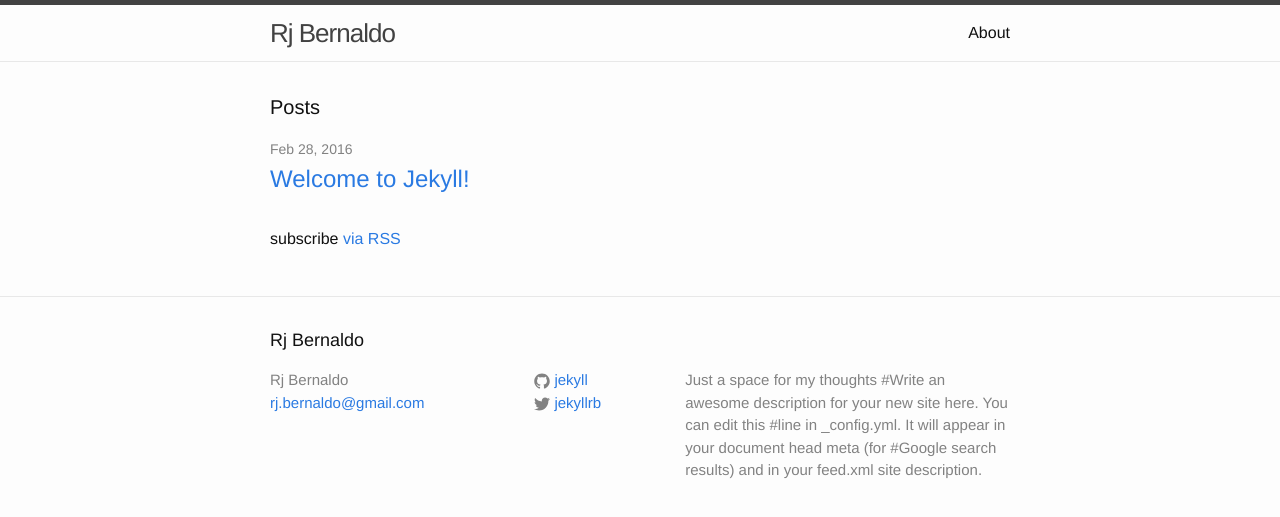
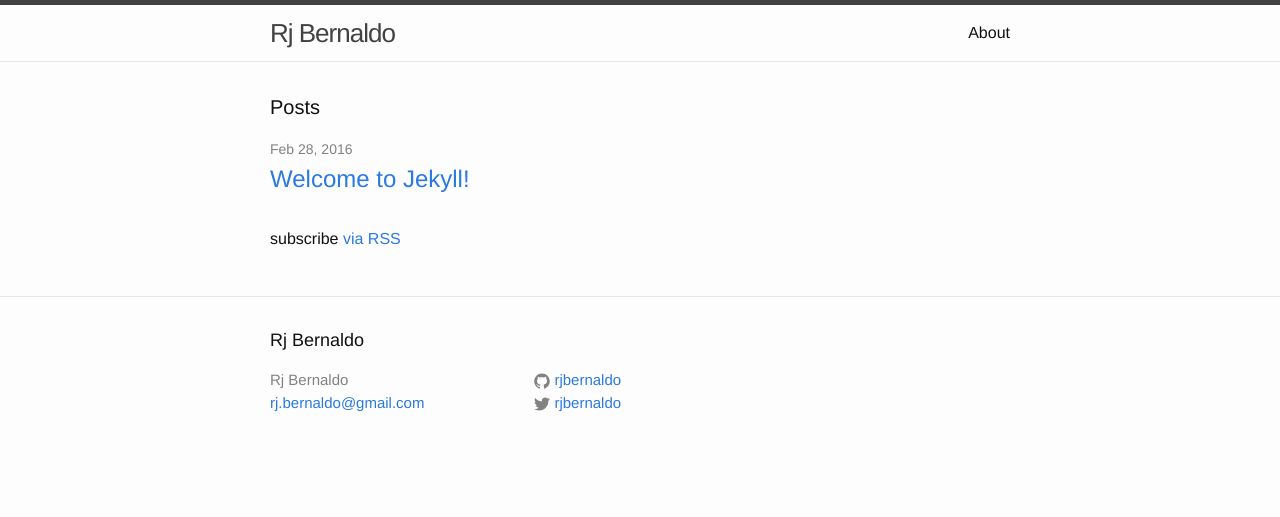
Before and after one commit to rjbernaldo/rjbernaldo.github.io, a Jekyll site: the page built from index.html, in a window 1280 px wide. Shown: the top 517 px of the page. Built offline with Jekyll 4.4.1, drawn with Linux system fonts in a browser that asks for light colours.

Commit message:
Fix information

```diff
--- a/_config.yml
+++ b/_config.yml
@@ -9,14 +9,10 @@
 title: Rj Bernaldo
 email: rj.bernaldo@gmail.com
 description: > # this means to ignore newlines until "baseurl:"
-    Just a space for my thoughts
-    #Write an awesome description for your new site here. You can edit this
-    #line in _config.yml. It will appear in your document head meta (for
-    #Google search results) and in your feed.xml site description.
 baseurl: "" # the subpath of your site, e.g. /blog
 url: "http://rjbernaldo.github.io" # the base hostname & protocol for your site
-twitter_username: jekyllrb
-github_username:  jekyll
+twitter_username: rjbernaldo
+github_username:  rjbernaldo
 
 # Build settings
 markdown: kramdown
```
